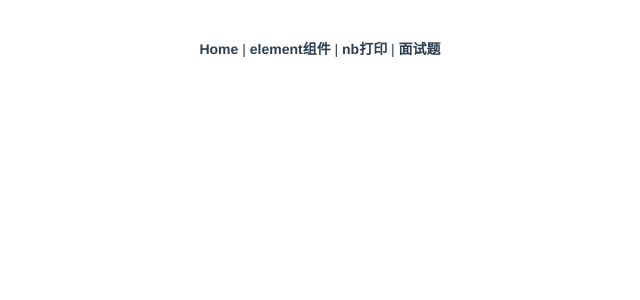
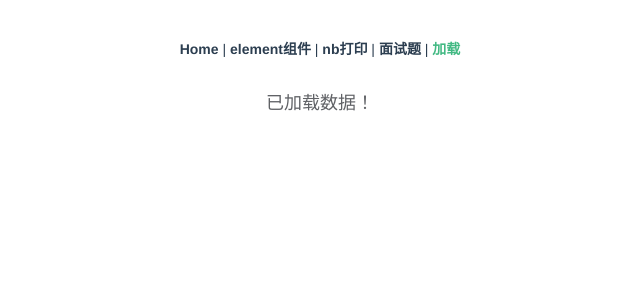
Before and after one commit to foreverfang/my-vue, a Vue app: page /#/loading in a window 1280 px wide. Shown: the top 300 px of the page, without its empty margins (320-960 px from the left). Built offline with nearby package versions, Linux system fonts and the light colour scheme; what vue-print-nb would draw is missing.

Commit message:
20210323 全局路由守卫

```diff
--- a/src/App.vue
+++ b/src/App.vue
@@ -4,7 +4,8 @@
       <router-link to="/home">Home</router-link> |
       <router-link to="/about">element组件</router-link> |
       <router-link to="/print">nb打印</router-link> |
-      <router-link to="/test">面试题</router-link>
+      <router-link to="/test">面试题</router-link>  |
+      <router-link to="/loading">加载</router-link>
     </div>
     <router-view/>
   </div>
--- a/src/router/index.js
+++ b/src/router/index.js
@@ -8,7 +8,8 @@ const routes = [
     {
         path: '/home',
         name: 'Home',
-        component: Home
+        component: Home,
+        props: { name: 'fang' }
     },
     {
         path: '/about',
@@ -29,6 +30,11 @@ const routes = [
         component: () => import('../views/test.vue')
     },
     {
+        path: '/loading',
+        name: 'loading',
+        component: () => import('../views/loading.vue')
+    },
+    {
         path: '/',
         name: 'any',
         redirect: '/test'
@@ -39,4 +45,23 @@ const router = new VueRouter({
     routes
 })
 
+// const isLogin = function () {
+//     return false
+// }
+
+// // 全局守卫
+// router.beforeEach((to, from, next) => {
+//     if (to.path === '/print') {
+//         if (!isLogin()) {
+//             // 没有登录
+//             next('/home')
+//         } else {
+//             next('/about')
+//         }
+//     } else {
+//         next()
+//     }
+// })
+
+
 export default router
--- a/src/views/Home.vue
+++ b/src/views/Home.vue
@@ -10,6 +10,7 @@
       <h2 slot="mySlot">EnhancedComponent slot</h2>
       <p>default slot</p>
     </enhanced-com>
+    <h1>hello 我是传过来的{{name}}</h1>
   </div>
 </template>
 
@@ -21,6 +22,11 @@ const EnhancedCom = highComponent(BaseComponent)
 
 export default {
   name: 'Home',
+  props: {
+    name: {
+        type: String
+    }
+  },
   components: {
     HelloWorld: ()=>import('@/components/HelloWorld.vue'),
     EnhancedCom,
--- /dev/null
+++ b/src/views/loading.vue
@@ -0,0 +1,36 @@
+<template>
+    <div>
+        <div v-if="loading" style="background: lightblue">
+            loading...
+        </div>
+        <div v-if="post">
+            <h2>已加载数据！</h2>
+        </div>
+    </div>
+</template>
+<script>
+export default {
+    data(){
+        return{
+            loading: true,
+            post: false
+        }
+    },
+    created(){
+        this.getData()
+    },
+    watch: {
+        $route(){
+            this.getData()
+        }
+    },
+    methods: {
+        getData(){
+            setTimeout(() => {
+                this.loading = false
+                this.post = true
+            }, 3000)
+        }
+    }
+}
+</script>
--- a/src/views/test.vue
+++ b/src/views/test.vue
@@ -6,9 +6,21 @@
     </div>
 </template>
 <script>
+const islogin = true
 export default {
     data(){
-        return {}
+        return {
+            name: 'fang111'
+        }
+    },
+    // 局部路由守卫
+    beforeRouteEnter (to, from, next) {
+        // ...
+        if(islogin){
+            next()
+        }else {
+            alert('没有登录')
+        }
     }
 }
 </script>
```
Also changed, not shown: src/components/childCom.vue (added, +17 -0 lines).
